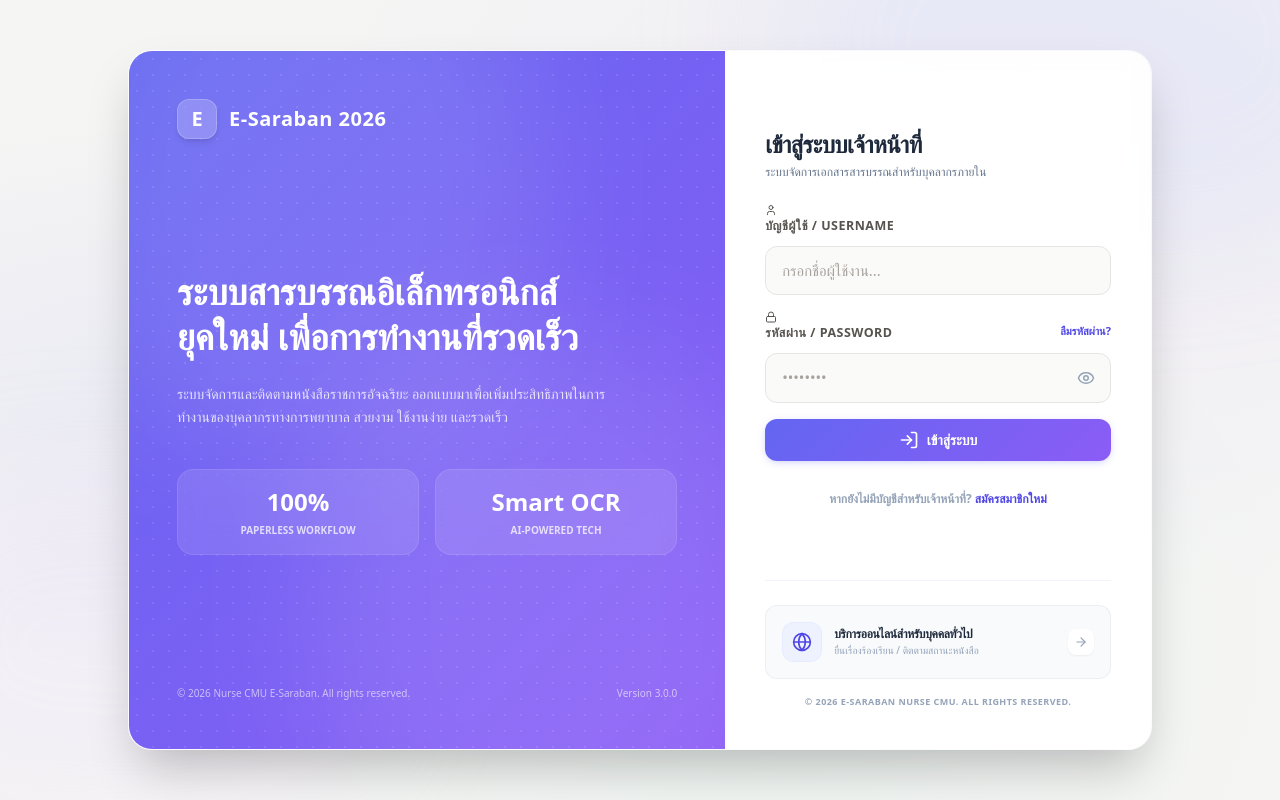
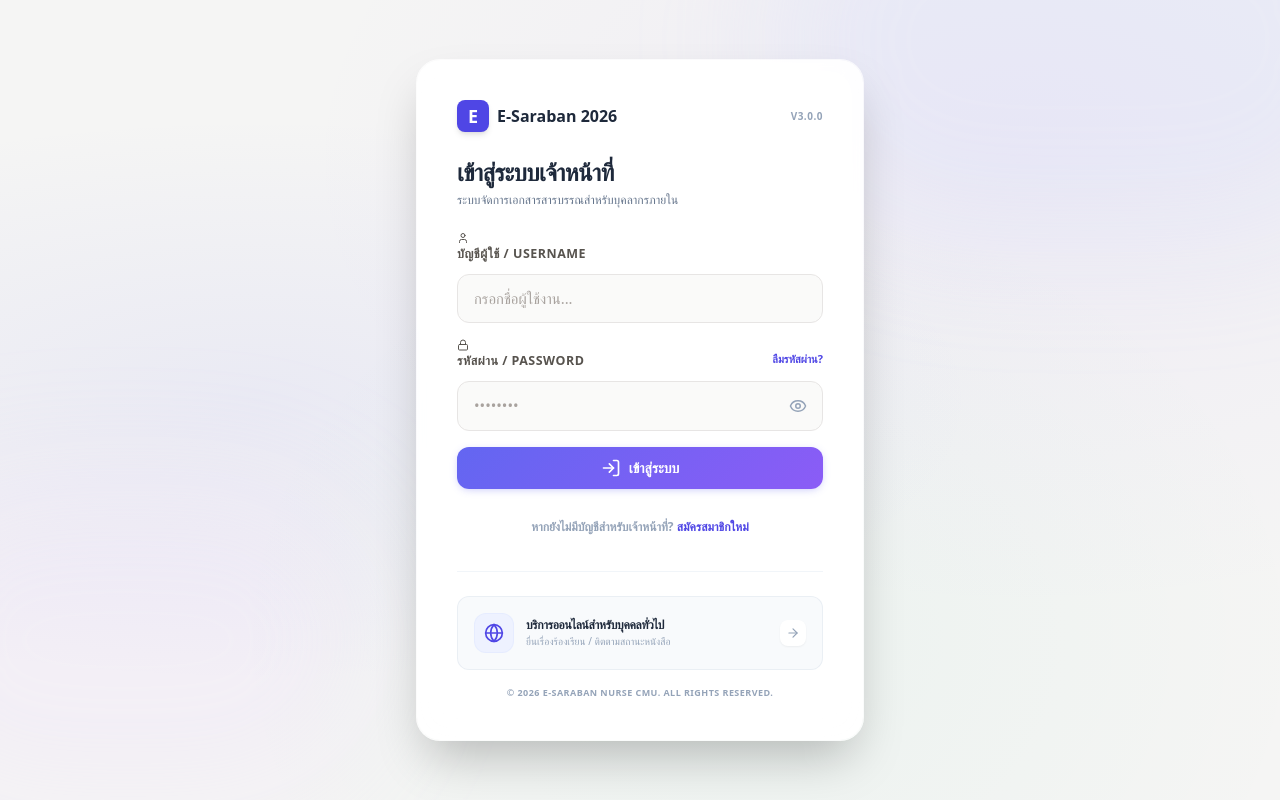
Before and after one commit to NurseCmuFinance/e-sarabanNurseCMU, a React (Vite) app: page / in a window 1280 px wide. Built offline with nearby package versions, Linux system fonts and the light colour scheme.

Commit message:
style: remove purple left panel from login screen for a cleaner layout

```diff
--- a/App.tsx
+++ b/App.tsx
@@ -201,49 +201,16 @@ const App: React.FC = () => {
                  <div className="absolute -top-[20%] -right-[10%] w-[50%] h-[50%] bg-indigo-200/20 rounded-full blur-3xl"></div>
                  <div className="absolute top-[60%] -left-[10%] w-[40%] h-[40%] bg-purple-200/20 rounded-full blur-3xl"></div>
               </div>
-              <div className="w-full max-w-5xl lg:bg-white/40 lg:backdrop-blur-md lg:border lg:border-white/50 lg:rounded-3xl lg:shadow-2xl overflow-hidden grid lg:grid-cols-12 min-h-screen lg:min-h-[600px] lg:h-[700px] relative z-10">
+              <div className="w-full max-w-md bg-white/40 backdrop-blur-md border border-white/50 rounded-3xl shadow-2xl overflow-hidden relative z-10 my-8">
 
-                {/* Left Panel: Aesthetic branding */}
-                <div className="hidden lg:flex lg:col-span-7 gradient-primary p-12 flex-col justify-between relative overflow-hidden">
-                   <div className="absolute inset-0 opacity-10 bg-[radial-gradient(#fff_1px,transparent_1px)] [background-size:16px_16px]"></div>
-                   <div className="absolute -top-[20%] -left-[10%] w-[80%] h-[80%] bg-white/10 rounded-full blur-3xl"></div>
-                   <div className="absolute -bottom-[20%] -right-[10%] w-[80%] h-[80%] bg-white/10 rounded-full blur-3xl"></div>
+                {/* Content Form Container */}
+                <div className="w-full flex flex-col justify-between p-6 sm:p-10 bg-white/75 backdrop-blur-lg lg:bg-white/90">
 
-                   <div className="relative z-10 flex items-center gap-3 animate-fade-in-down">
-                      <div className="w-10 h-10 bg-white/20 backdrop-blur-md text-white rounded-xl flex items-center justify-center font-bold text-xl border border-white/20 shadow-md">E</div>
-                      <span className="font-extrabold text-xl text-white tracking-wide">E-Saraban 2026</span>
-                   </div>
-
-                   <div className="relative z-10 my-auto space-y-6 animate-fade-in-up">
-                      <h2 className="text-4xl font-extrabold text-white leading-tight">ระบบสารบรรณอิเล็กทรอนิกส์<br/>ยุคใหม่ เพื่อการทำงานที่รวดเร็ว</h2>
-                      <p className="text-white/80 text-sm leading-relaxed max-w-md">ระบบจัดการและติดตามหนังสือราชการอัจฉริยะ ออกแบบมาเพื่อเพิ่มประสิทธิภาพในการทำงานของบุคลากรทางการพยาบาล สวยงาม ใช้งานง่าย และรวดเร็ว</p>
-
-                      <div className="flex gap-4 pt-4">
-                         <div className="bg-white/10 backdrop-blur-md border border-white/10 p-4 rounded-2xl flex-1 text-center">
-                            <div className="text-2xl font-black text-white">100%</div>
-                            <div className="text-[10px] text-white/75 font-semibold uppercase mt-1">Paperless Workflow</div>
-                         </div>
-                         <div className="bg-white/10 backdrop-blur-md border border-white/10 p-4 rounded-2xl flex-1 text-center">
-                            <div className="text-2xl font-black text-white">Smart OCR</div>
-                            <div className="text-[10px] text-white/75 font-semibold uppercase mt-1">AI-Powered Tech</div>
-                         </div>
-                      </div>
-                   </div>
-
-                   <div className="relative z-10 flex justify-between items-center text-[10px] text-white/60">
-                      <span>© 2026 Nurse CMU E-Saraban. All rights reserved.</span>
-                      <span>Version 3.0.0</span>
-                   </div>
-                </div>
-
-                {/* Right Panel: Content Form */}
-                <div className="col-span-12 lg:col-span-5 flex flex-col justify-between p-6 sm:p-10 bg-white/75 backdrop-blur-lg lg:bg-white/90 overflow-y-auto max-h-screen lg:max-h-none">
-
-                  {/* Small header on mobile */}
-                  <div className="flex lg:hidden items-center justify-between mb-6">
+                  {/* Header logo */}
+                  <div className="flex items-center justify-between mb-6">
                      <div className="flex items-center gap-2">
                         <div className="w-8 h-8 bg-indigo-600 text-white rounded-lg flex items-center justify-center font-bold text-lg shadow-md">E</div>
-                        <span className="font-extrabold text-base text-slate-800">E-Saraban</span>
+                        <span className="font-extrabold text-base text-slate-800">E-Saraban 2026</span>
                      </div>
                      <span className="text-[10px] text-slate-400 font-semibold uppercase tracking-wider">v3.0.0</span>
                   </div>
```
